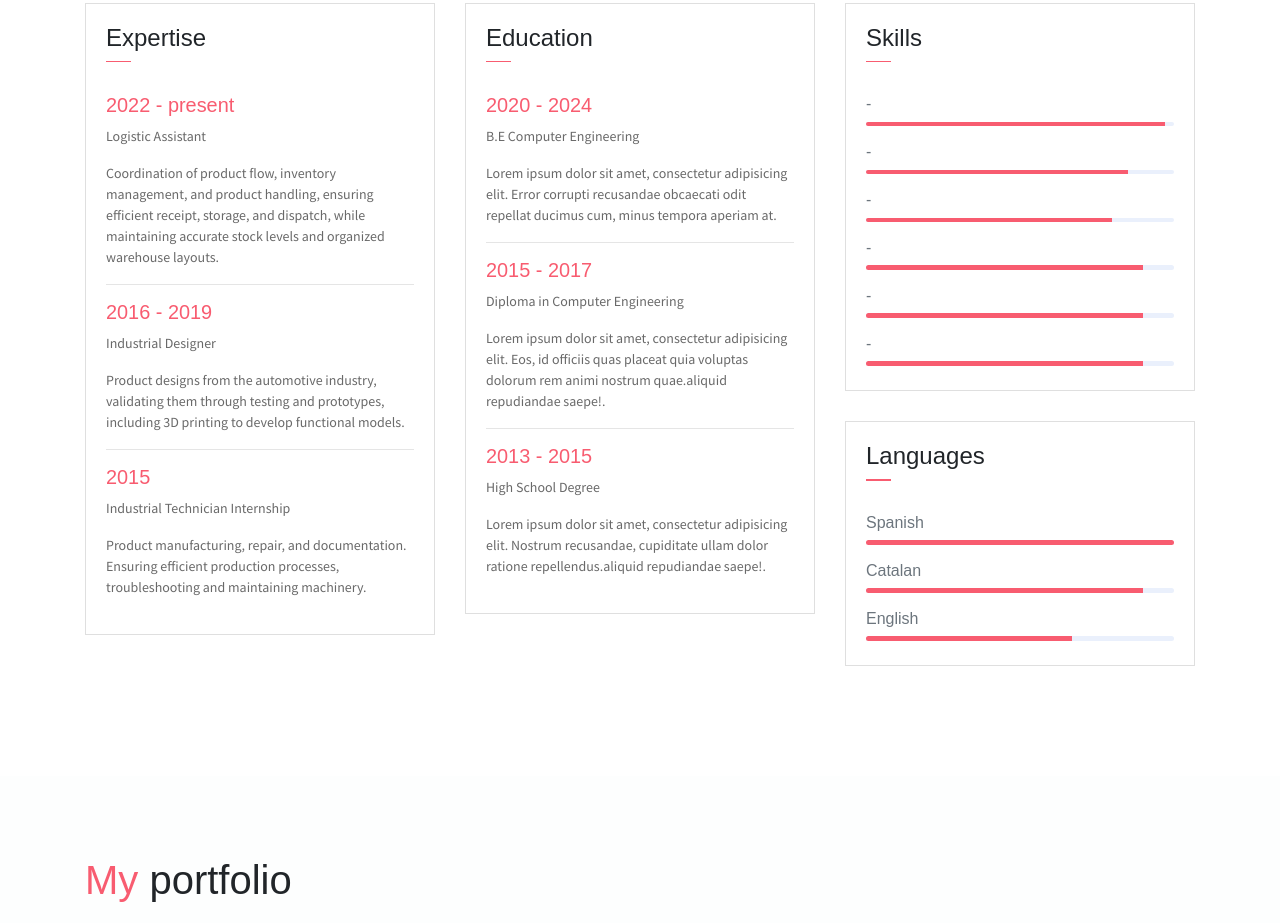
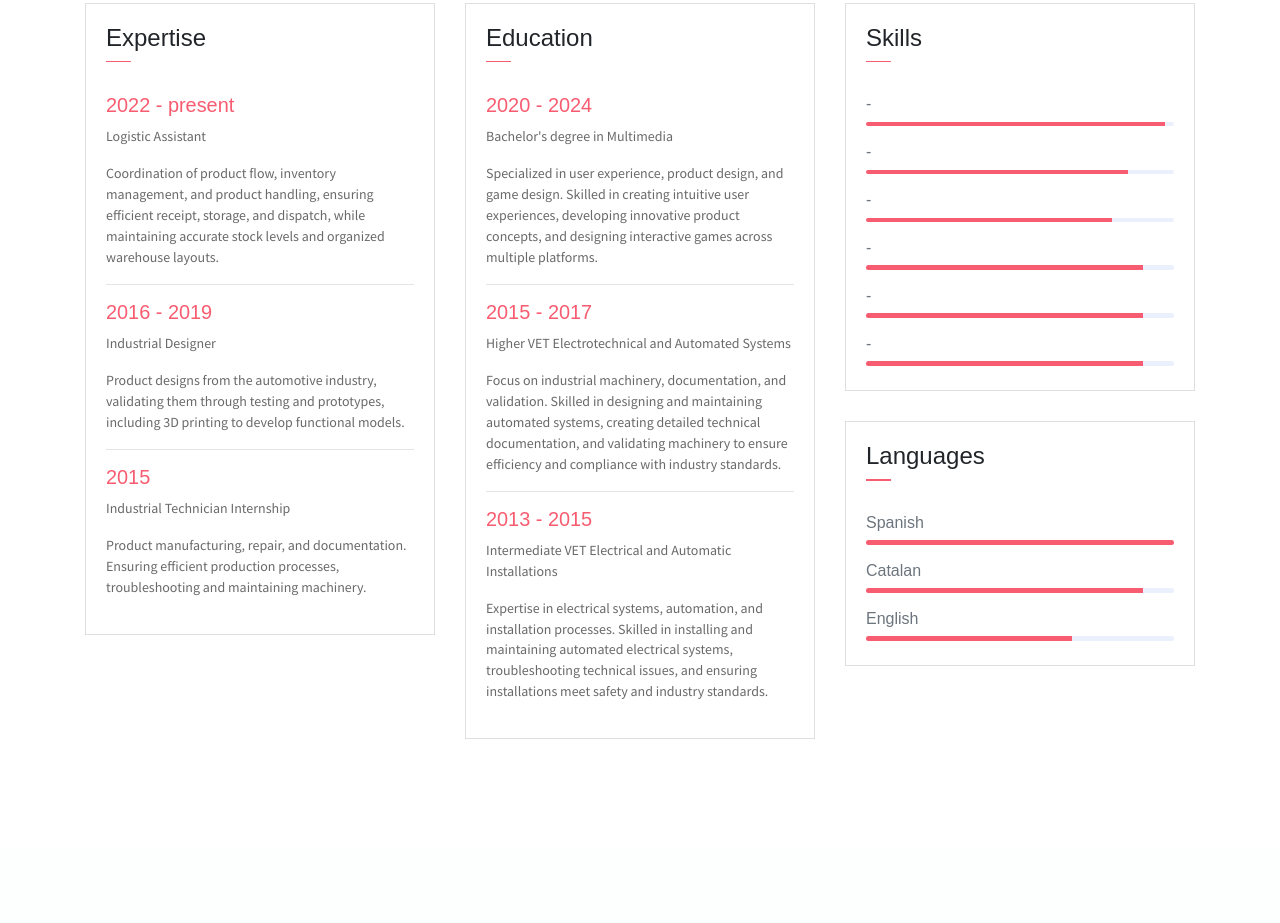
Before and after one commit to RaulCruzDesign/RaulCruzDesign.github.io, a plain HTML site: page index.html in a window 1280 px wide. Shown: the part 1336-2259 px from the top of the page. Drawn offline with Linux system fonts and the light colour scheme; some packages are replaced by stand-ins of ours.

Commit message:
feat: update resume content

```diff
--- a/index.html
+++ b/index.html
@@ -157,16 +157,16 @@
                         </div>
                         <div class="card-body">
                             <h6 class="title text-danger">2020 - 2024</h6>
-                            <p>B.E Computer Engineering</p>
-                            <p class="subtitle">Lorem ipsum dolor sit amet, consectetur adipisicing elit. Error corrupti recusandae obcaecati odit repellat ducimus cum, minus tempora aperiam at.</p>
+                            <p>Bachelor's degree in Multimedia</p>
+                            <p class="subtitle">Specialized in user experience, product design, and game design. Skilled in creating intuitive user experiences, developing innovative product concepts, and designing interactive games across multiple platforms.</p>
                             <hr>
                             <h6 class="title text-danger">2015 - 2017</h6>
-                            <p>Diploma in Computer Engineering</p>
-                            <p class="subtitle">Lorem ipsum dolor sit amet, consectetur adipisicing elit. Eos, id officiis quas placeat quia voluptas dolorum rem animi nostrum quae.aliquid repudiandae saepe!.</p>
+                            <p>Higher VET Electrotechnical and Automated Systems</p>
+                            <p class="subtitle">Focus on industrial machinery, documentation, and validation. Skilled in designing and maintaining automated systems, creating detailed technical documentation, and validating machinery to ensure efficiency and compliance with industry standards.</p>
                             <hr>
                             <h6 class="title text-danger">2013 - 2015</h6>
-                            <p>High School Degree</p>
-                            <p class="subtitle">Lorem ipsum dolor sit amet, consectetur adipisicing elit. Nostrum recusandae, cupiditate ullam dolor ratione repellendus.aliquid repudiandae saepe!.</p>
+                            <p>Intermediate VET Electrical and Automatic Installations</p>
+                            <p class="subtitle">Expertise in electrical systems, automation, and installation processes. Skilled in installing and maintaining automated electrical systems, troubleshooting technical issues, and ensuring installations meet safety and industry standards.</p>
 
                         </div>
                     </div>
```
